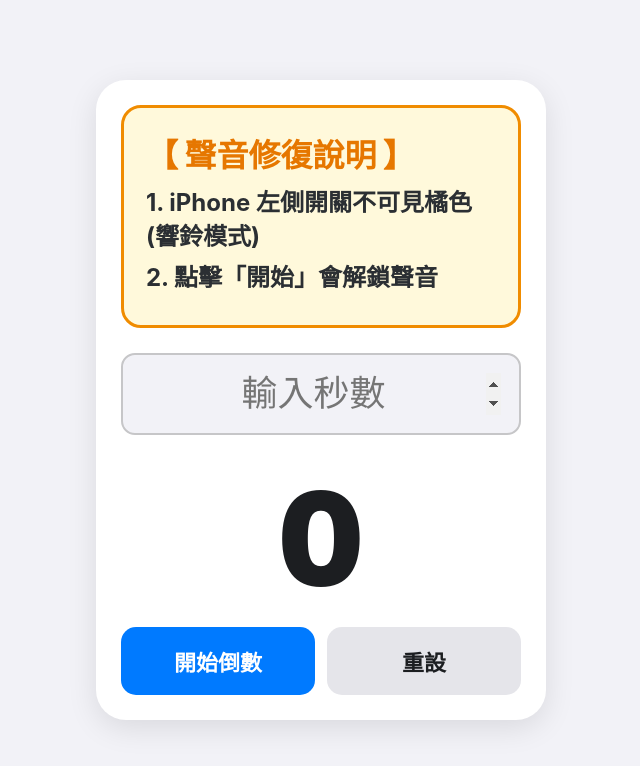
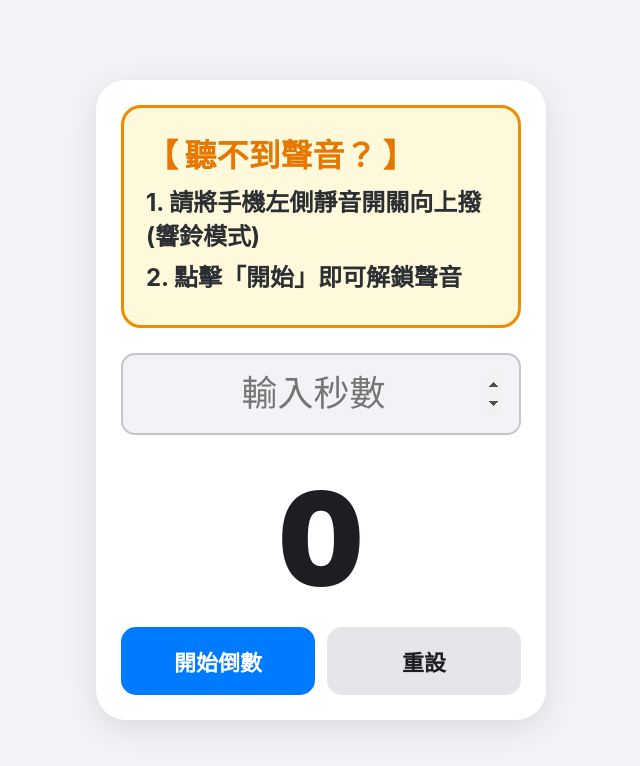
Before and after one commit to george1917/countdown, a plain HTML site: page index.html in a window 1280 px wide. Shown: the whole page, without its empty margins (319-959 px from the left). Drawn offline with Linux system fonts and the light colour scheme.

Commit message:
Update index.html

```diff
--- a/index.html
+++ b/index.html
@@ -41,9 +41,9 @@
 
 <div class="container">
     <div class="instruction-box">
-        <h3>【 聲音修復說明 】</h3>
-        <p>1. iPhone <b>左側開關</b>不可見橘色 (響鈴模式)</p>
-        <p>2. 點擊「開始」會解鎖聲音</p>
+        <h3>【 聽不到聲音？ 】</h3>
+        <p>1. 請將手機左側<b>靜音開關向上撥</b> (響鈴模式)</p>
+        <p>2. 點擊「開始」即可解鎖聲音</p>
     </div>
 
     <input type="number" id="seconds" placeholder="輸入秒數" min="1" inputmode="numeric" autofocus>
@@ -63,22 +63,22 @@
     const synth = window.speechSynthesis;
     let audioCtx = null;
 
-    // 預初始化語音列表
+    // 解決 iPhone 語音初始化延遲
     window.onload = () => {
         synth.getVoices();
         document.getElementById("seconds").focus();
     };
 
     function speak(text) {
-        // 先強制中止，確保不會堆疊
+        // 先中止確保不排隊
         synth.cancel();
         const u = new SpeechSynthesisUtterance(text);
         u.lang = "zh-TW";
         u.rate = 1.6;
         u.pitch = 0.95;
 
+        // 嘗試獲取高品質台灣人聲
         const voices = synth.getVoices();
-        // 優先搜尋高品質台灣人聲
         const target = voices.find(v => v.lang.includes('zh-TW') && (v.name.includes('Premium') || v.name.includes('Enhanced'))) ||
                        voices.find(v => v.lang.includes('zh-TW'));
         if (target) u.voice = target;
@@ -87,6 +87,7 @@
     }
 
     function playAlarm() {
+        // 每次結束前確認 Context 狀態
         if (!audioCtx) audioCtx = new (window.AudioContext || window.webkitAudioContext)();
         if (audioCtx.state === 'suspended') audioCtx.resume();
 
@@ -102,16 +103,16 @@
     }
 
     function handleStart() {
-        // 【核心解鎖】
-        // 1. 立即激活語音引擎
+        // 【關鍵解鎖：必須在點擊事件的第一線】
+        // 1. 立即激活語音權限
         const unlockVoice = new SpeechSynthesisUtterance("");
         synth.speak(unlockVoice);
 
-        // 2. 立即激活 Web Audio API (鈴聲)
+        // 2. 立即激活音訊上下文
         if (!audioCtx) audioCtx = new (window.AudioContext || window.webkitAudioContext)();
         if (audioCtx.state === 'suspended') audioCtx.resume();
 
-        // 3. 獲取秒數邏輯
+        // 3. 邏輯檢查
         if (!isPaused) {
             const input = document.getElementById("seconds");
             remaining = parseInt(input.value, 10);
@@ -136,7 +137,7 @@
                 timerId = null;
                 document.getElementById("display").textContent = "0";
                 playAlarm();
-                setTimeout(() => speak("倒數結束"), 700);
+                setTimeout(() => speak("時間到"), 600);
                 resetUI();
                 return;
             }
```
